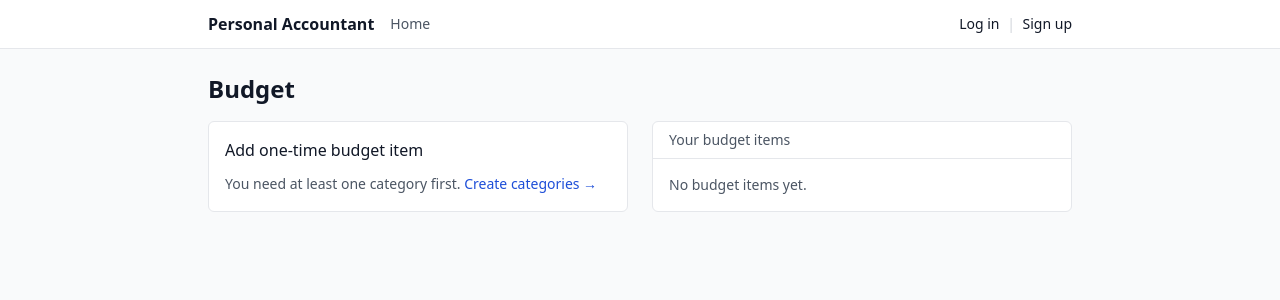
After one commit to omarmdassem/personal-accountant-TOM, a FastAPI app: template templates/budget.html in a window 1280 px wide. The commit adds this page. Shown: the top 300 px of the page. Run offline with FastAPI, Linux system fonts and the light colour scheme; the template is opened without the code that fills it, so the values that code supplies are empty; some libraries are stand-ins or nearby versions.

Commit message:
Add tests for budget creation (EUR input) and redirect

```diff
--- a/app/main.py
+++ b/app/main.py
@@ -7,6 +7,7 @@
 from .routes.auth import router as auth_router
 from .routes.dashboard import router as dashboard_router
 from .routes.categories import router as categories_router
+from .routes.budgets import router as budgets_router
 
 app = FastAPI()
 app.add_middleware(SessionMiddleware, secret_key=settings.secret_key)
@@ -19,3 +20,4 @@
 app.include_router(auth_router)
 app.include_router(dashboard_router)
 app.include_router(categories_router)
+app.include_router(budgets_router)
--- a/templates/_base.html
+++ b/templates/_base.html
@@ -16,17 +16,19 @@
       <div class="mx-auto max-w-4xl px-4 py-3 flex items-center justify-between">
         <div class="flex items-center gap-4">
           <a href="/" class="font-semibold">Personal Accountant</a>
+
           <nav class="text-sm text-gray-600 flex items-center gap-3">
             <a href="/" class="hover:text-gray-900">Home</a>
             {% if user_id %}
               <a href="/dashboard" class="hover:text-gray-900">Dashboard</a>
+              <a href="/categories" class="hover:text-gray-900">Categories</a>
+              <a href="/budget" class="hover:text-gray-900">Budget</a>
             {% endif %}
           </nav>
         </div>
 
         <div class="text-sm">
           {% if user_id %}
-            <a href="/categories" class="hover:text-gray-900">Categories</a>
             <form method="post" action="/logout" class="inline">
               <button type="submit" class="rounded-md border px-3 py-1.5 hover:bg-gray-50">
                 Log out
--- /dev/null
+++ b/templates/budget.html
@@ -0,0 +1,108 @@
+{% extends "_base.html" %}
+
+{% block content %}
+  <div class="flex items-center justify-between mb-4">
+    <h1 class="text-2xl font-semibold">Budget</h1>
+  </div>
+
+  {% if error %}
+    <div class="mb-4 rounded-md border border-red-200 bg-red-50 px-3 py-2 text-sm text-red-700">
+      {{ error }}
+    </div>
+  {% endif %}
+
+  <div class="grid gap-6 lg:grid-cols-2">
+    <section class="rounded-md border bg-white p-4">
+      <h2 class="font-medium mb-3">Add one-time budget item</h2>
+
+      {% if categories|length == 0 %}
+        <p class="text-sm text-gray-600">
+          You need at least one category first.
+          <a class="text-blue-700 hover:underline" href="/categories">Create categories →</a>
+        </p>
+      {% else %}
+        <form method="post" action="/budget" class="space-y-3">
+          <div class="grid grid-cols-1 sm:grid-cols-2 gap-3">
+            <div>
+              <label class="block text-sm text-gray-700">Type</label>
+              <select name="budget_type" class="mt-1 w-full rounded-md border px-3 py-2">
+                <option value="expense">Expense</option>
+                <option value="income">Income</option>
+              </select>
+            </div>
+
+            <div>
+              <label class="block text-sm text-gray-700">Category</label>
+              <select name="category_id" class="mt-1 w-full rounded-md border px-3 py-2">
+                {% for c in categories %}
+                  <option value="{{ c.id }}">{{ c.icon or "" }} {{ c.name }}</option>
+                {% endfor %}
+              </select>
+            </div>
+          </div>
+
+          <div class="grid grid-cols-1 sm:grid-cols-3 gap-3">
+            <div class="sm:col-span-2">
+              <label class="block text-sm text-gray-700">Amount (EUR)</label>
+              <input
+                name="amount_eur"
+                type="text"
+                required
+                class="mt-1 w-full rounded-md border px-3 py-2"
+                placeholder="e.g., 12.99"
+              />
+              <p class="mt-1 text-xs text-gray-500">
+                You enter euros; we store cents internally to avoid rounding errors.
+              </p>
+            </div>
+
+            <div>
+              <label class="block text-sm text-gray-700">Currency</label>
+              <input name="currency" value="EUR" class="mt-1 w-full rounded-md border px-3 py-2" />
+            </div>
+          </div>
+
+          <div>
+            <label class="block text-sm text-gray-700">Date</label>
+            <input name="one_time_date" type="date" required class="mt-1 w-full rounded-md border px-3 py-2" />
+          </div>
+
+          <div>
+            <label class="block text-sm text-gray-700">Note (optional)</label>
+            <input name="note" class="mt-1 w-full rounded-md border px-3 py-2" placeholder="e.g., Annual insurance" />
+          </div>
+
+          <button class="rounded-md bg-gray-900 px-4 py-2 text-white hover:bg-black">
+            Add budget
+          </button>
+        </form>
+      {% endif %}
+    </section>
+
+    <section class="rounded-md border bg-white">
+      <div class="border-b px-4 py-2 text-sm text-gray-600">Your budget items</div>
+
+      {% if budgets|length == 0 %}
+        <div class="px-4 py-4 text-sm text-gray-600">No budget items yet.</div>
+      {% else %}
+        <ul class="divide-y">
+          {% for b in budgets %}
+            <li class="px-4 py-3 flex items-center justify-between">
+              <div>
+                <div class="font-medium">
+                  {{ b.type.value|capitalize }} · {{ cents_to_euros_str(b.amount_cents) }} {{ b.currency }}
+                </div>
+                <div class="text-sm text-gray-600">
+                  One-time on {{ b.one_time_date }}
+                  · Category #{{ b.category_id }}
+                  {% if b.note %} · {{ b.note }}{% endif %}
+                </div>
+              </div>
+              <div class="text-xs text-gray-400">#{{ b.id }}</div>
+            </li>
+          {% endfor %}
+        </ul>
+      {% endif %}
+    </section>
+  </div>
+{% endblock %}
```
Also changed, not shown: app/money.py (added, +28 -0 lines), app/routes/budgets.py (added, +124 -0 lines), templates/index.html (+5 -3 lines), tests/test_budget_page.py (added, +37 -0 lines), data/app.db.
